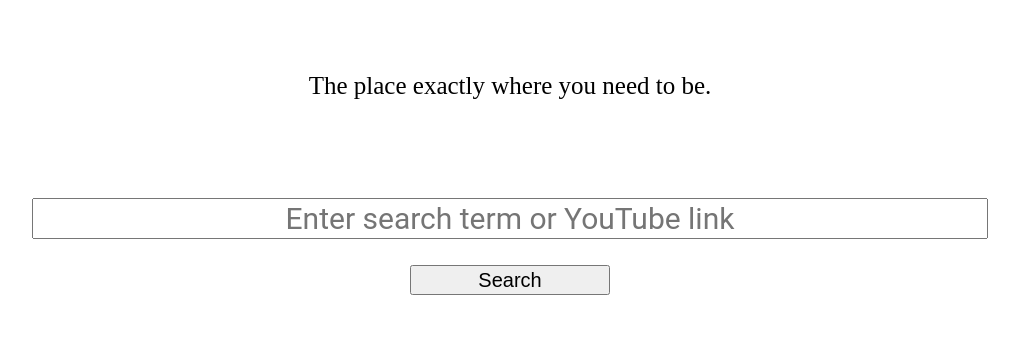
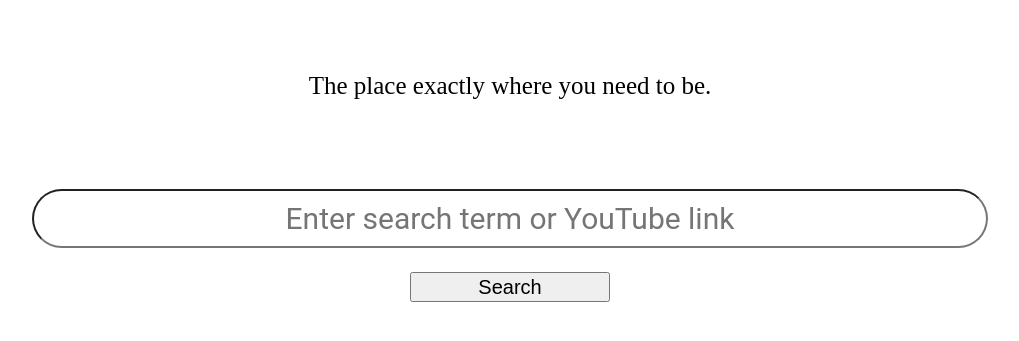
Before and after one commit to SL-Pirate/ytd-web, a Flask app: page / in a window 1280 px wide. Shown: the part 249-590 px from the top of the page, without its empty margins (130-1149 px from the left). Run offline with Flask 3, Linux system fonts and the light colour scheme; parts of the project's set-up code (start-up, migrations or seed data) failed here and were passed over.

Commit message:
changed searchbar styles of index.html

```diff
--- a/static/styles/styles_index.css
+++ b/static/styles/styles_index.css
@@ -10,6 +10,9 @@
     font-size: 30px;
     text-align: center;
     width: 75%;
+    border-radius: 50px;
+    padding-top: 10px;
+    padding-bottom: 10px;
 }
 
 .bttons {height:30px;
```
Lines whose indentation alone changed are shown as unchanged.
